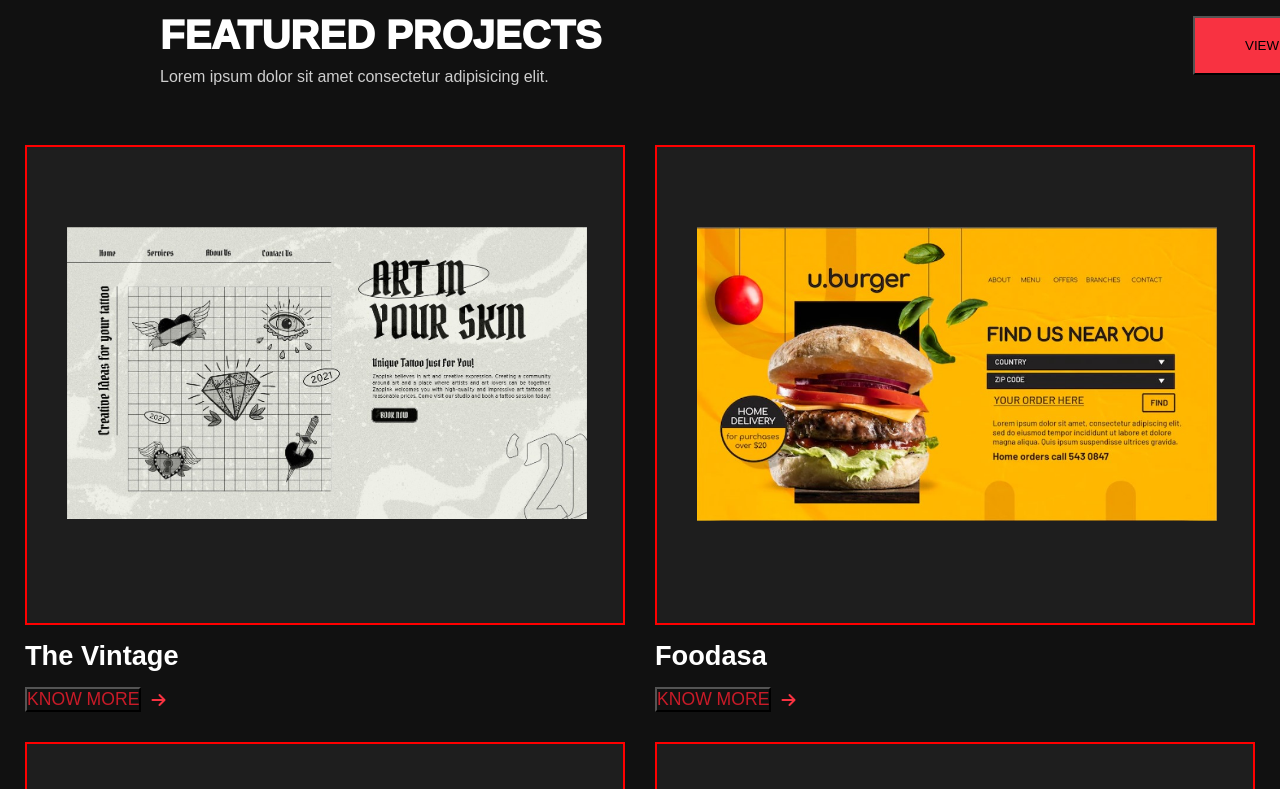
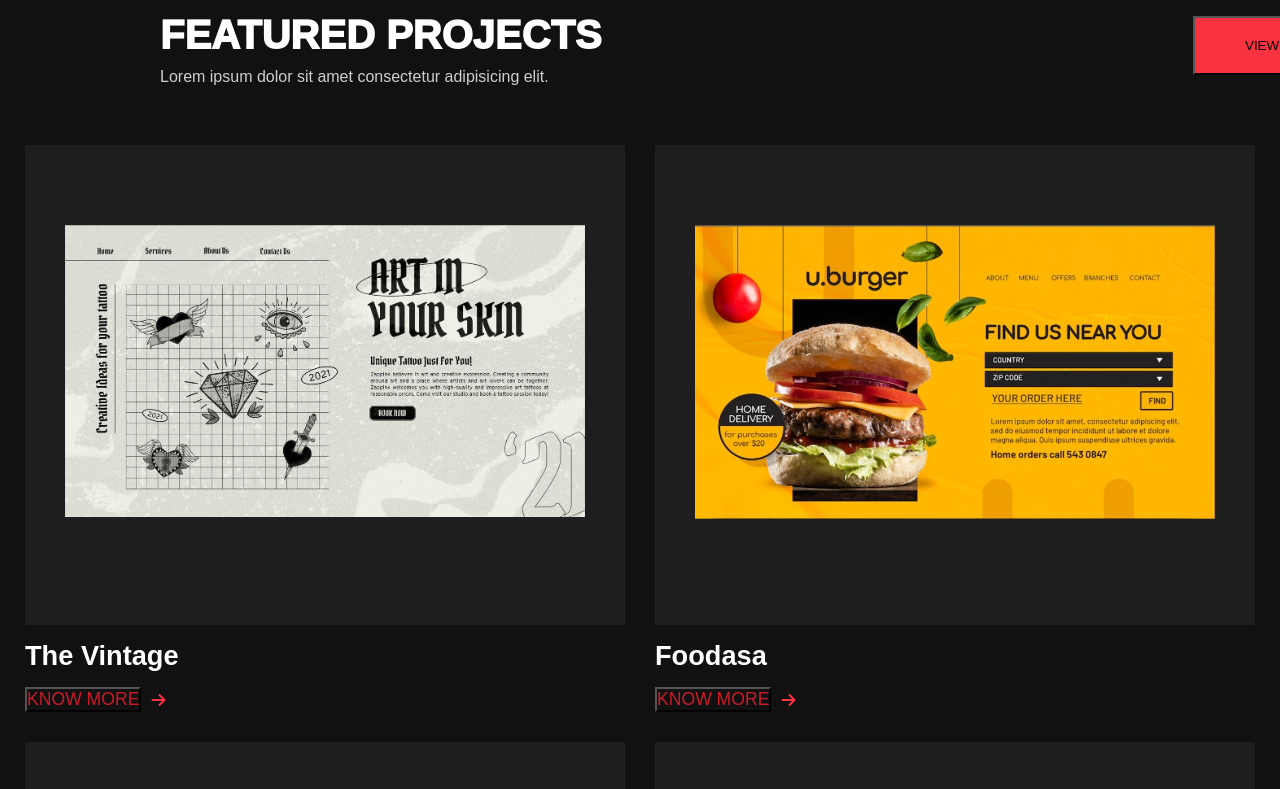
Before and after one commit to Aksh-007/Project_15-Developer-Portfolio, a plain HTML site: page index.html in a window 1280 px wide. Shown: the part 1815-2604 px from the top of the page. Drawn offline with Linux system fonts and the light colour scheme.

Commit message:
second commit

```diff
--- a/style.css
+++ b/style.css
@@ -289,7 +289,7 @@ body {
    bottom: 30px;
 }
 .card-image{
-    border: 2px solid red;
+    /* border: 2px solid red; */
     width:600px;
     height: 60vh;
     background-color: var(--bg-dark-light-2);
```
